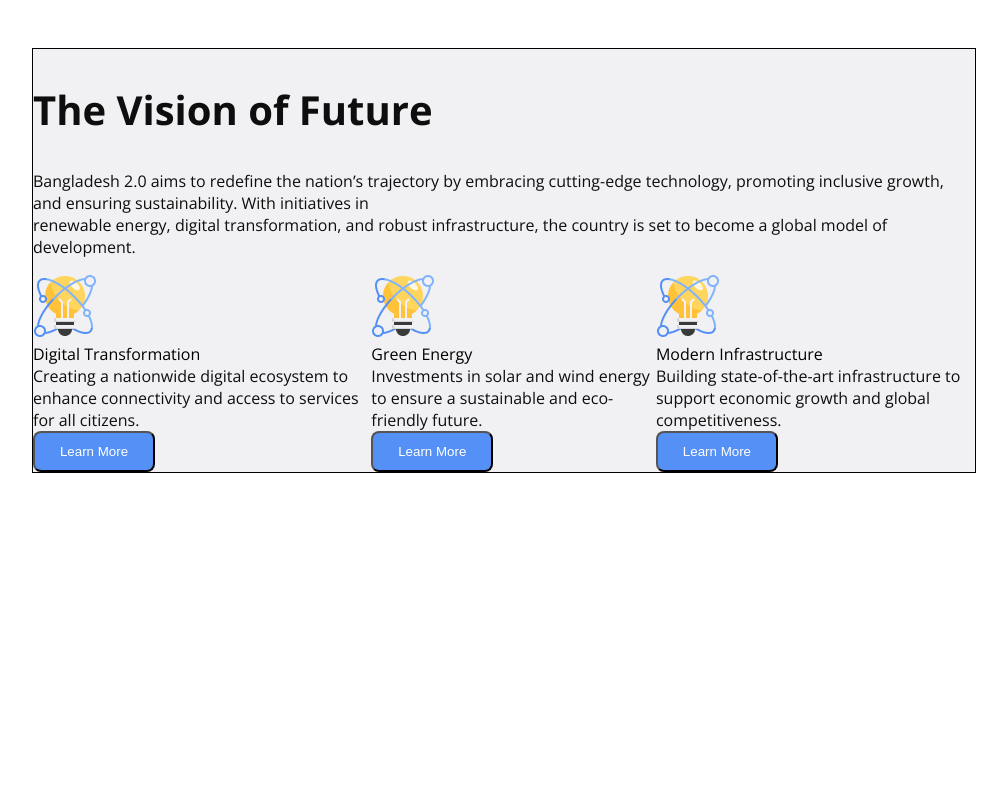
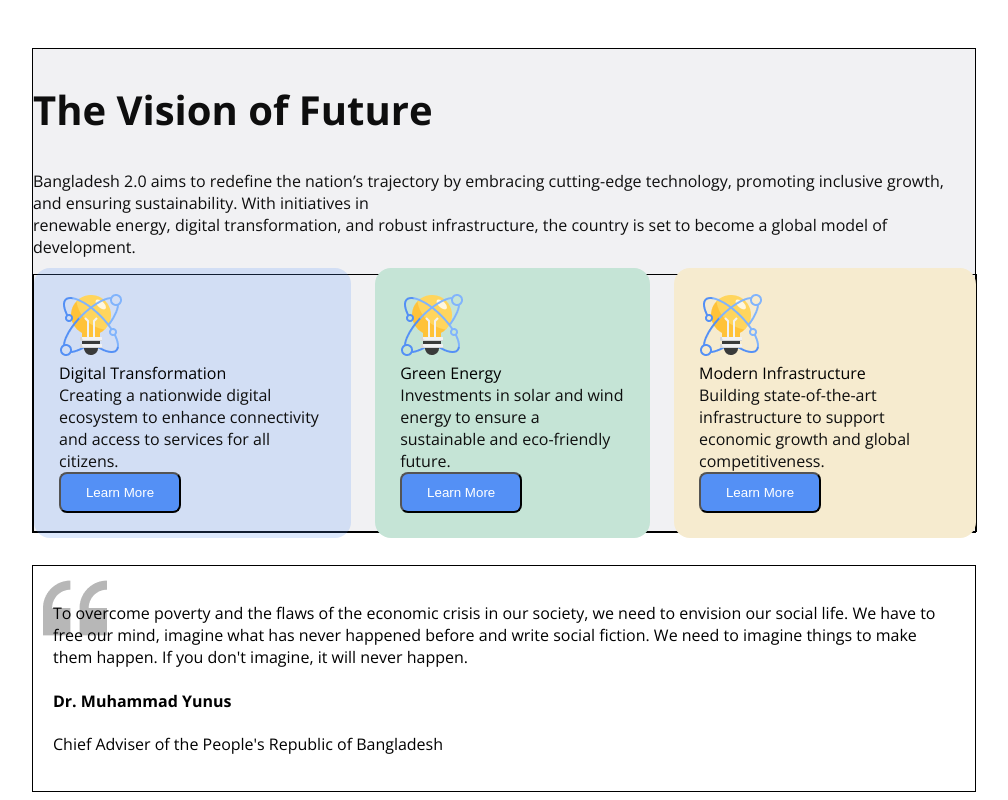
Before and after one commit to AlaminIslamOnu/B11A1-my-assignment, a plain HTML site: page index.html in a window 1280 px wide. Shown: the part 737-1537 px from the top of the page, without its empty margins (136-1144 px from the left). Before the commit the page ends 1218 px from the top, so only its background shows below. Drawn offline with nearby package versions, Linux system fonts and the light colour scheme; a web font is replaced by a local one.

Commit message:
added new page

```diff
--- a/index.html
+++ b/index.html
@@ -52,19 +52,16 @@
                 </div>
             </div>
            </div>
+</div>
+                            <!--  Dr. yunus section -->
+                              <div class="dr">
 
+<p>To overcome poverty and the flaws of the economic crisis in our society, we need to envision our social life. We have to free our mind, imagine what has never happened before and write social fiction. We need to imagine things to make them happen. If you don't imagine, it will never happen.
+</p>
+<h4>Dr. Muhammad Yunus</h4>
+<p>Chief Adviser of the People's Republic of Bangladesh</p>
 
-
-
-
-
-
-
-
-
-
-
-         </div>
+                              </div>
 
 
 
--- a/style.css
+++ b/style.css
@@ -62,9 +62,44 @@
                            .box{display: flex;
                                justify-content: space-around;
                                align-items: center;
+                               gap:24px;
+                               border: 1px solid;
+                               height: 256px;
+          width:  100%;
+
 
                                }
                                .the-vision{background-color:#F1F1F3;
                                            border:1px solid;
                                            margin: 80px 160px 0 160px;}
    /* box design     */
+    .box1{background-color: rgba(84, 144 , 244, 20%);
+          border-radius: 16px;
+          border: none;
+          padding: 25px;
+
+
+
+
+    }
+    .box2{background-color: rgb(197, 228, 214);
+        border-radius: 16px;
+        border: none;
+        padding: 25px;
+
+
+    }
+    .box3{background-color: #f6ebcf;
+        border-radius: 16px;
+        border: none;
+        padding: 25px;
+        }
+
+        .dr{background-image: url('./assets/quote-bg.png')  ;
+            background-repeat: no-repeat;
+           background-position: 10px 10px ;
+
+            margin:32px 160px 0 160px;
+            border: 1px solid;
+            padding: 20px;
+            background-color: #FFFFFF;}
```
